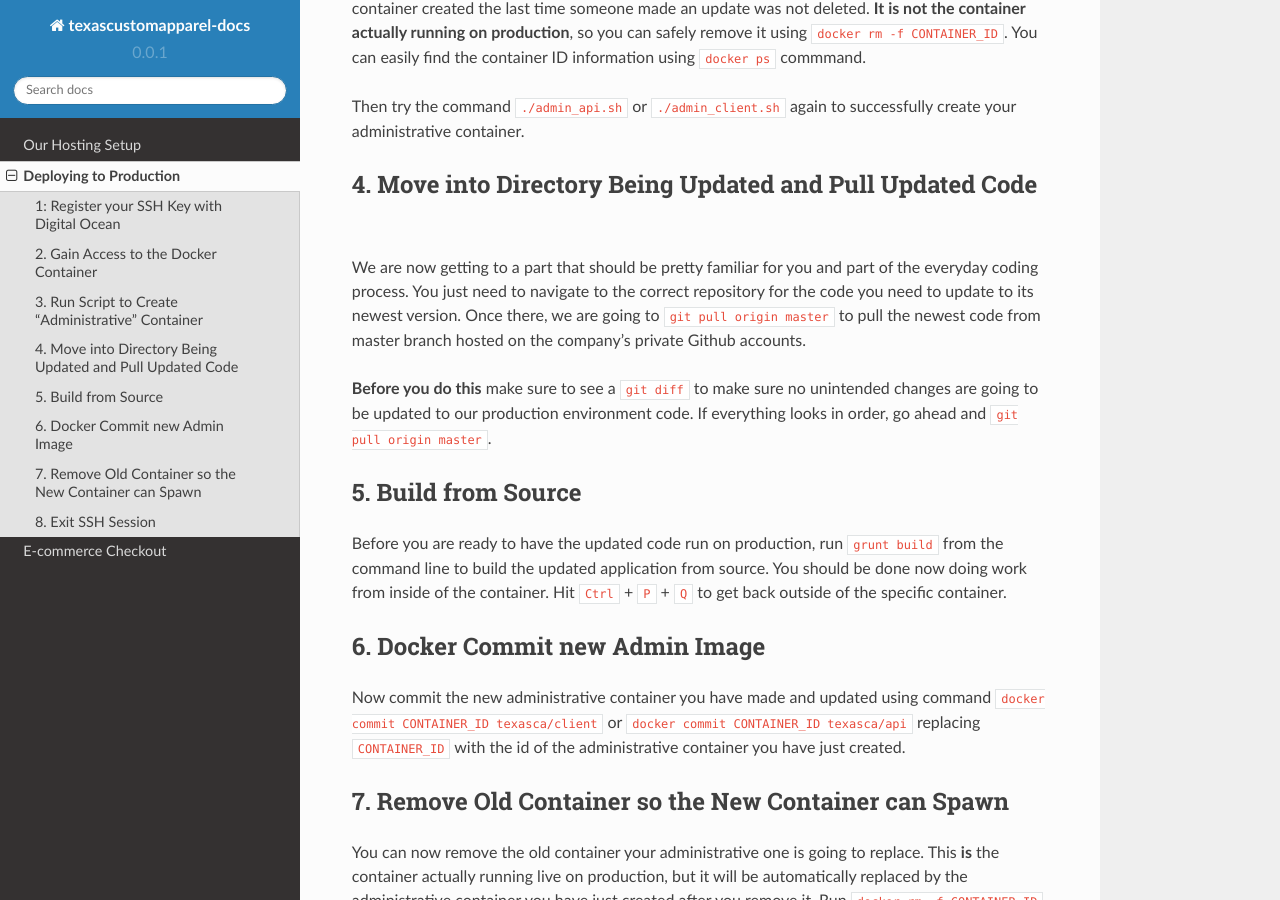
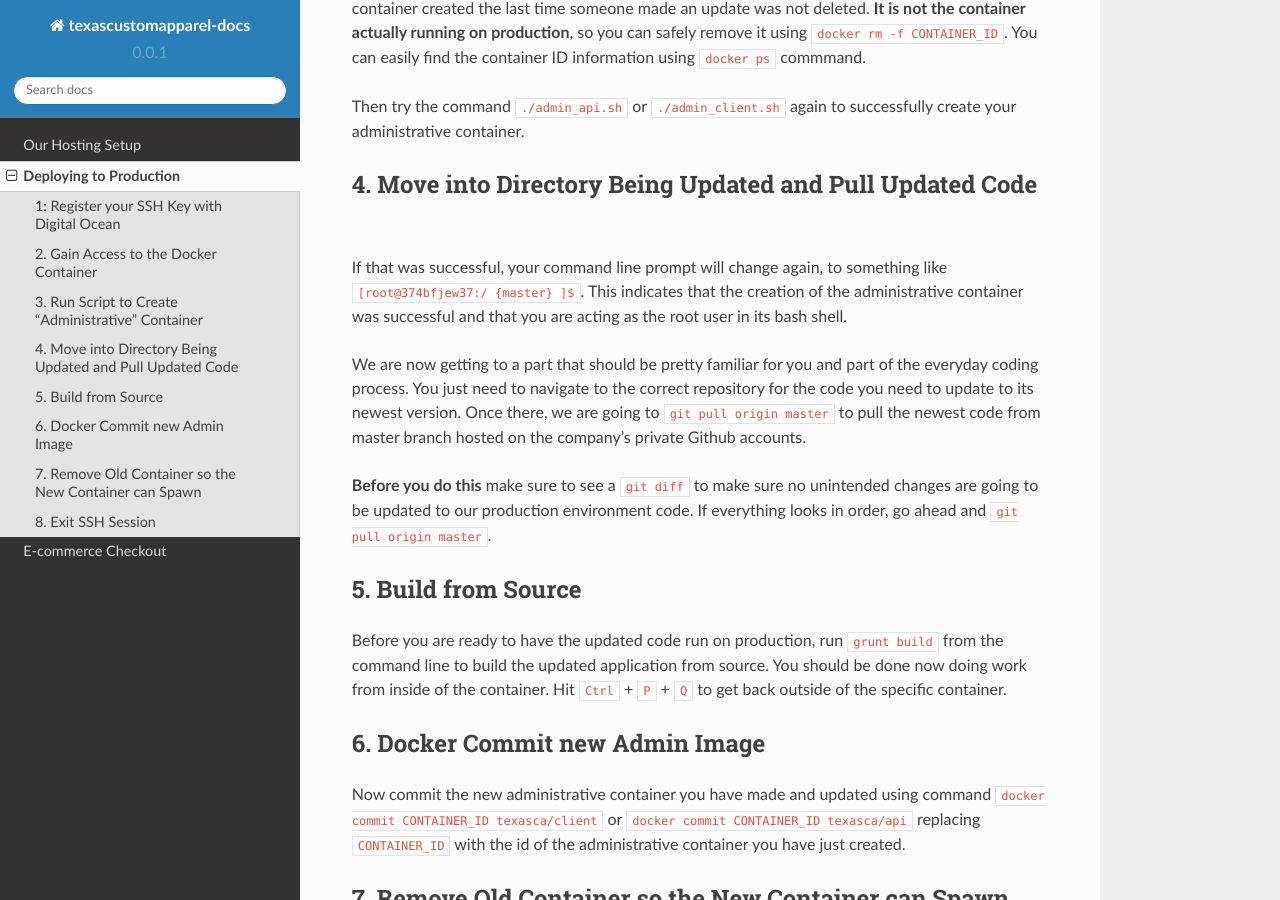
Before and after one commit to djlovegrind/texasca-docs, a Sphinx documentation site: the page built from docs/source/productionDeployment.rst, in a window 1280 px wide and 900 px high, scrolled down 1690 px. Built offline with Sphinx 7.4.7 and the Read the Docs theme 2.0.0, drawn with Linux system fonts in a browser that asks for light colours.

Commit message:
Clarifying part of documentation.

```diff
--- a/docs/source/productionDeployment.rst
+++ b/docs/source/productionDeployment.rst
@@ -50,6 +50,8 @@ Then try the command ``./admin_api.sh`` or ``./admin_client.sh`` again to succes
 4. Move into Directory Being Updated and Pull Updated Code
 ------------------------------------------------------------
 
+If that was successful, your command line prompt will change again, to something like ``[root@374bfjew37:/ {master} ]$``. This indicates that the creation of the administrative container was successful and that you are acting as the root user in its bash shell.
+
 We are now getting to a part that should be pretty familiar for you and part of the everyday coding process. You just need to navigate to the correct repository for the code you need to update to its newest version. Once there, we are going to ``git pull origin master`` to pull the newest code from master branch hosted on the company's private Github accounts.
 
 **Before you do this** make sure to see a ``git diff`` to make sure no unintended changes are going to be updated to our production environment code. If everything looks in order, go ahead and ``git pull origin master``.
```
